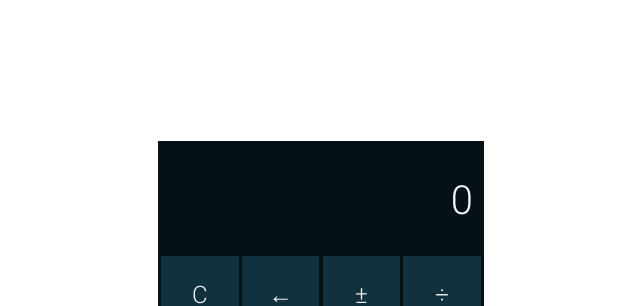
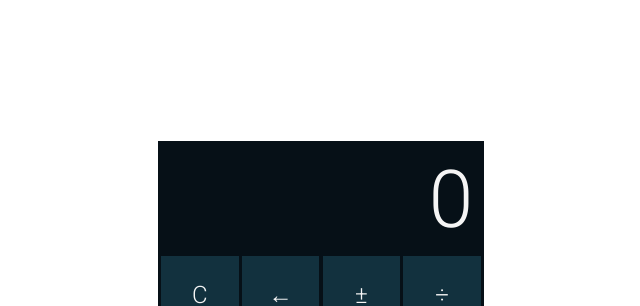
Before and after one commit to abhi747/react-calculator, a React (Create React App) app: page / in a window 1280 px wide. Shown: the top 306 px of the page, without its empty margins (319-959 px from the left). Built offline with nearby package versions, Linux system fonts and the light colour scheme.

Commit message:
Minor fixes

```diff
--- a/src/App.js
+++ b/src/App.js
@@ -1,7 +1,7 @@
 import React, { useState } from 'react';
 import { evaluate } from 'mathjs'
 import Input from './Input/Input';
-import { trimStr, isOperator, overrideOperator, formatNumberWithDecimals, unFormatNumberWithCommas, peekInput } from './util';
+import { isOperator, overrideOperator, formatNumberWithDecimals, unFormatNumberWithCommas, peekInput } from './util';
 import Buttons from './Buttons/Buttons';
 import './App.scss';
 
@@ -9,8 +9,7 @@ function App() {
   const [input, setInput] = useState("0");
 
   const handleClick = (userInput) => {
-
-    if (input === "Syntax Error")
+    if (input === "Error")
       return;
 
     let concatedInput = `${input}${userInput}`;
@@ -24,7 +23,6 @@ function App() {
     ) {
       concatedInput = overrideOperator(input, userInput);
     }
-    concatedInput = trimInputLength(concatedInput);
 
     setInput((input) => {
       const res = input === "0" && !isOperator(peekInput(concatedInput)) ? userInput : concatedInput;
@@ -38,17 +36,12 @@ function App() {
     return true;
   }
 
-  const trimInputLength = (input) => {
-    if (input.length > 15) return trimStr(input, 15);
-    return input;
-  }
-
   const handleEqual = () => {
     let res = "";
     try {
       res = evaluate(unFormatNumberWithCommas(input)).toString();
     } catch (e) {
-      res = "Syntax Error";
+      res = "Error";
     }
     setInput(formatNumberWithDecimals(res));
   }
--- a/src/Buttons/Buttons.js
+++ b/src/Buttons/Buttons.js
@@ -21,6 +21,7 @@ const Buttons = ({ handleClick, handleEqual, input, setInput }) => {
             handleClick(event.key);
     }
 
+
     return (
         <div className="buttons-container">
             <div id="buttons-grid" className="buttons-grid">
@@ -31,7 +32,6 @@ const Buttons = ({ handleClick, handleEqual, input, setInput }) => {
         </Button>
 
                 <Button id="divide" handleClick={(_) => handleClick("/")}>&#247;</Button>
-
                 <Button id="seven" handleClick={(_) => handleClick("7")}>7</Button>
                 <Button id="eight" handleClick={(_) => handleClick("8")}>8</Button>
                 <Button id="nine" handleClick={(_) => handleClick("9")}>9</Button>
--- a/src/Input/Input.js
+++ b/src/Input/Input.js
@@ -1,10 +1,18 @@
-import React from 'react';
-import './Input.scss';
+import React from "react";
+import "./Input.scss";
 
-const Input = ({input}) => (
-    <div id="display" className="input">
-        {input}
+const Input = ({ input }) => {
+  const getFontSize = () => {
+    if (input.length > 10) return 1.8;
+    if (input.length > 6) return 3;
+    return 5;
+  };
+
+  return (
+    <div id="display" className="input" style={{fontSize: `${getFontSize()}rem`}}>
+      {input}
     </div>
-);
+  );
+};
 
 export default Input;
--- a/src/Input/Input.scss
+++ b/src/Input/Input.scss
@@ -4,6 +4,8 @@
     display: flex;
     justify-content: flex-end;
     align-items: center;
-    font-size: 2.5rem;
+    overflow-wrap: anywhere;
+    overflow-y: auto;
     color: whitesmoke;
+    transition: font-size 0.3s ease;
 }
--- a/src/util.js
+++ b/src/util.js
@@ -13,6 +13,8 @@ const toggleMinus = (input) => {
 }
 
 const popInput = (input) => {
+    if (input === "Error")
+        return input;
     return input.length > 1 ? input.slice(0, -1) : "0"
 };
 
```
